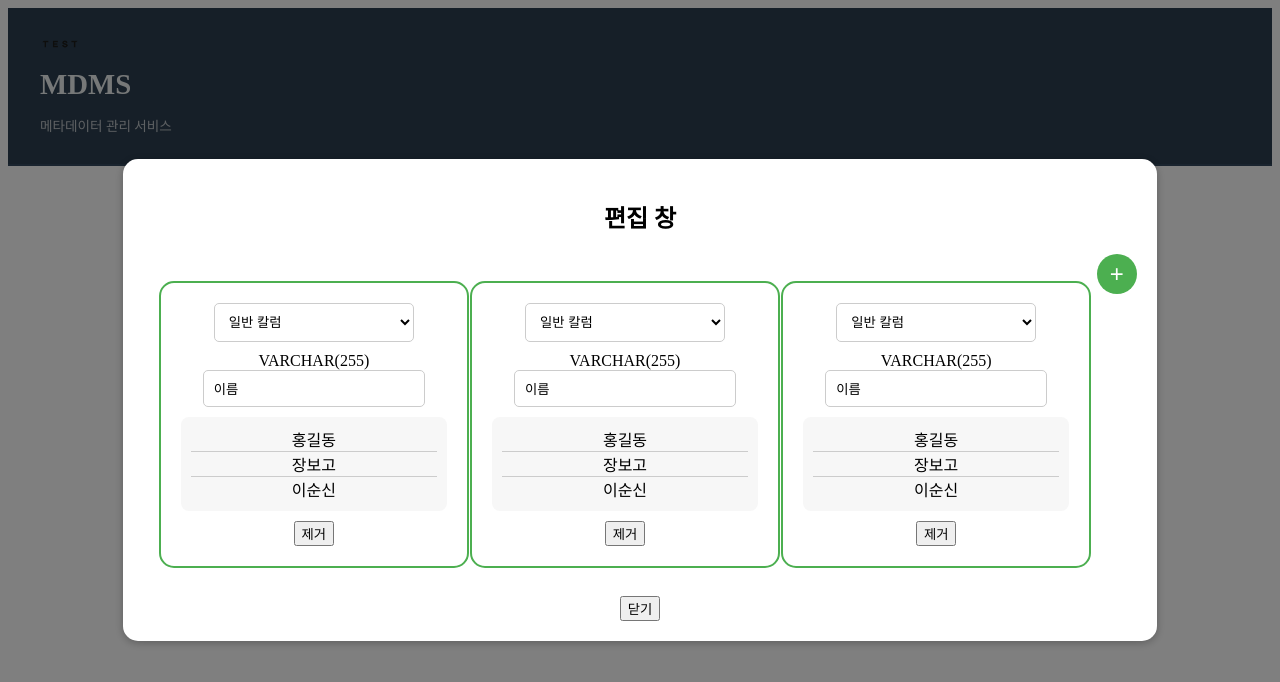
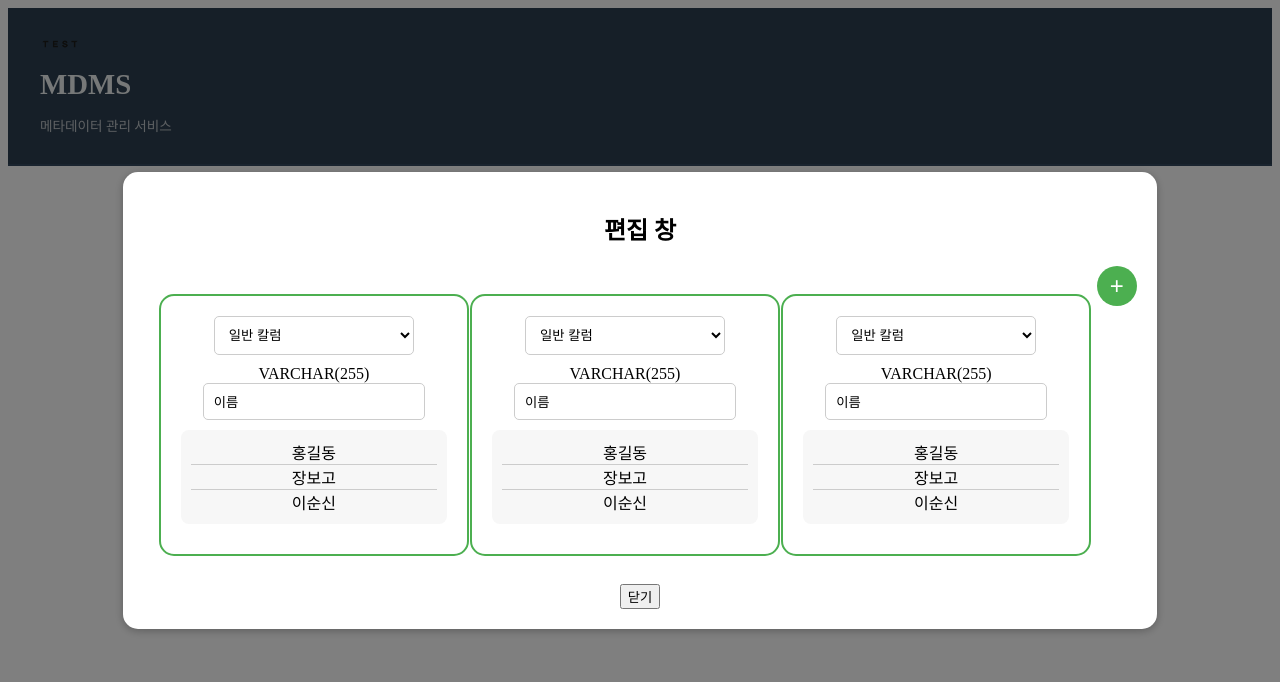
Before and after one commit to erldang/MDMS, a Vue app in the folder Front-end/mdms_fe/: page /data-register in a window 1280 px wide. Both pictures are taken after a click on the button "편집". Shown: the top 682 px of the page. Built offline with nearby package versions, Linux system fonts and the light colour scheme.

Commit message:
Revert "DataColumn 에 제거 버튼 추가"
This reverts commit d85c2a6888b5ede8795528dd7a60ce02e51cfbd5.

```diff
--- a/Front-end/mdms_fe/src/Layout/DataColumn.vue
+++ b/Front-end/mdms_fe/src/Layout/DataColumn.vue
@@ -16,22 +16,13 @@
         <div v-for="data in column.dataList.split(', ')" :key="data">
     {{ data }}
   </div>
-
 </div>
-<button class="remove-button" @click="removeColumn(column.id)">제거</button>
       </div>
-
     </div>
   </template>
 
   <script>
   export default {
-    methods: {
-        removeColumn(columnId) {
-            // Logic to remove the column from the columns array
-            this.columns = this.columns.filter(column => column.id !== columnId);
-        }
-    },
     data() {
       return {
         columns: [
--- a/Front-end/mdms_fe/src/Page/DataRegister/DataRegister.vue
+++ b/Front-end/mdms_fe/src/Page/DataRegister/DataRegister.vue
@@ -185,6 +185,4 @@ export default {
     border-radius: 12px;
     outline: none; /* Optional: removes the outline */
   }
-
-
 </style>
```
